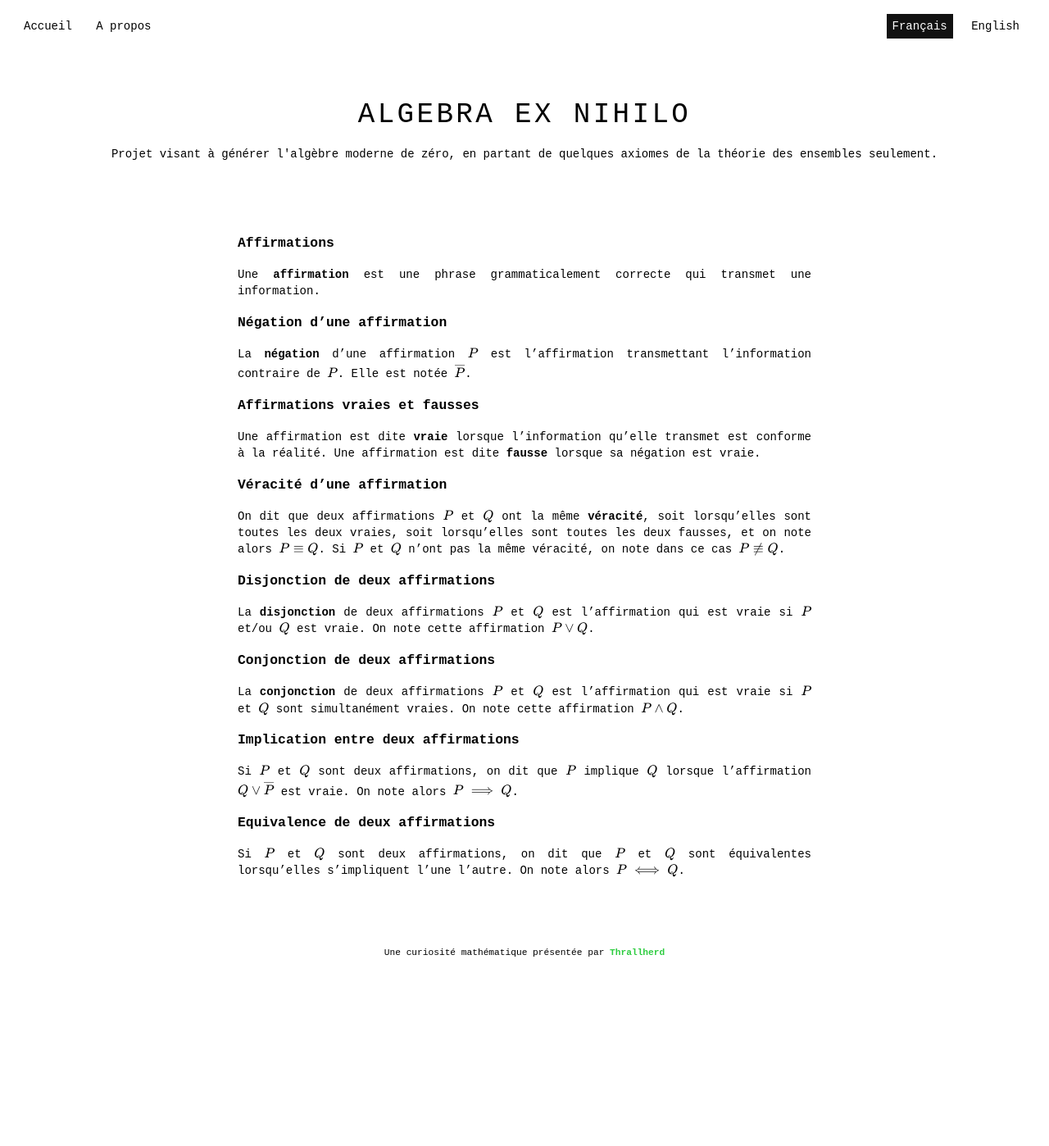
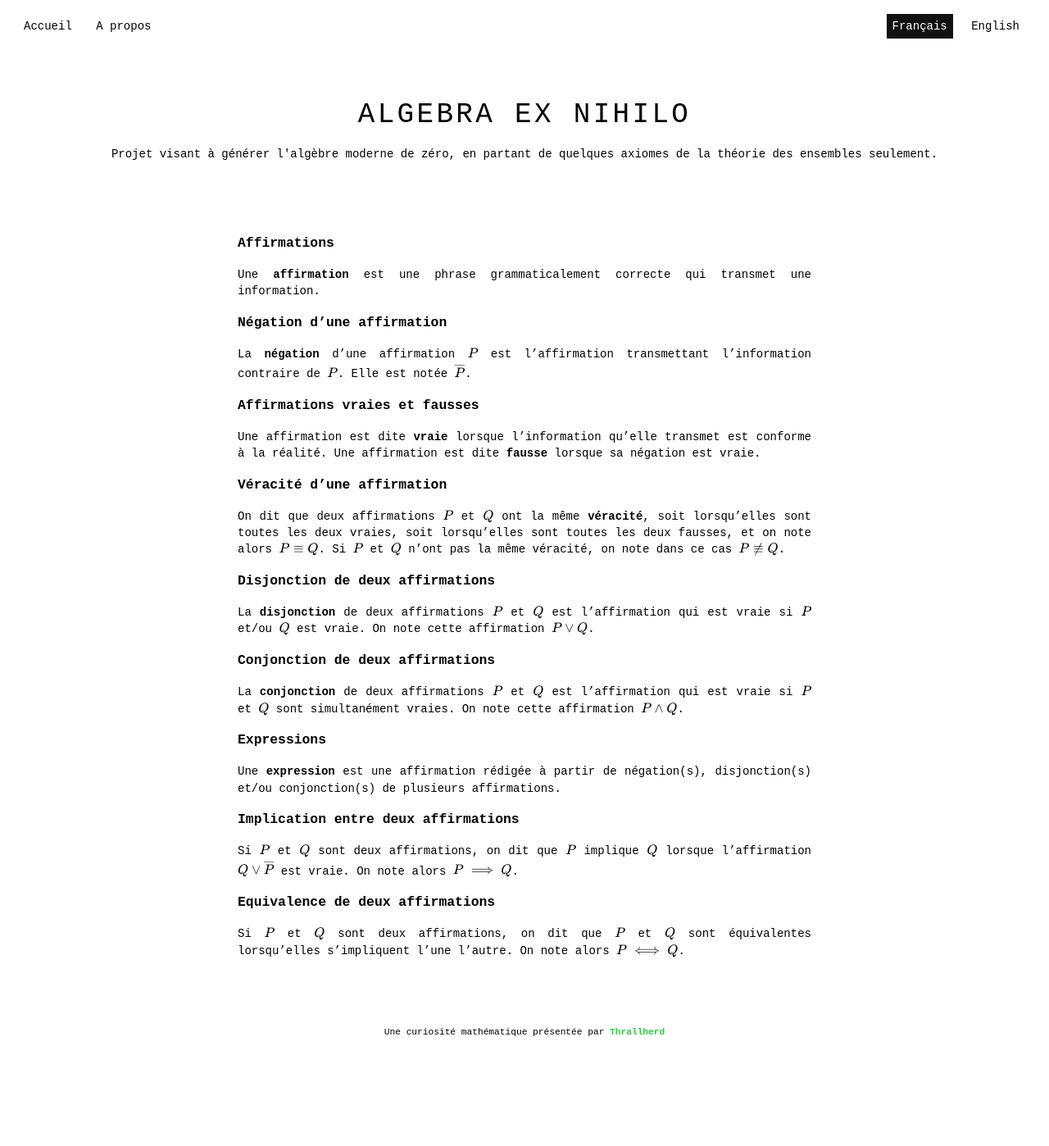
Before and after one commit to Thrallherd/AlgebraExNihilo, a Jekyll site: the page built from logic_def2.md, in a window 1280 px wide. Shown: the whole page at 82% size. Built offline with Jekyll 4.4.1, drawn with Linux system fonts in a browser that asks for light colours; formulas are drawn with MathJax 3; before the commit the page ends 1301 px from its top, so only the background shows below that.

Commit message:
Update logic_def2.md

```diff
--- a/logic_def2.md
+++ b/logic_def2.md
@@ -25,6 +25,9 @@ La **disjonction** de deux affirmations $$P$$ et $$Q$$ est l'affirmation qui est
 ### Conjonction de deux affirmations
 La **conjonction** de deux affirmations $$P$$ et $$Q$$ est l'affirmation qui est vraie si $$P$$ et $$Q$$ sont simultanément vraies. On note cette affirmation $$P \land Q$$.
 
+### Expressions
+Une **expression** est une affirmation rédigée à partir de négation(s), disjonction(s) et/ou conjonction(s) de plusieurs affirmations.
+
 ### Implication entre deux affirmations
 Si $$P$$ et $$Q$$ sont deux affirmations, on dit que $$P$$ implique $$Q$$ lorsque l'affirmation $$Q \lor \overline P$$ est vraie. On note alors $$P \implies Q$$.
 
```
